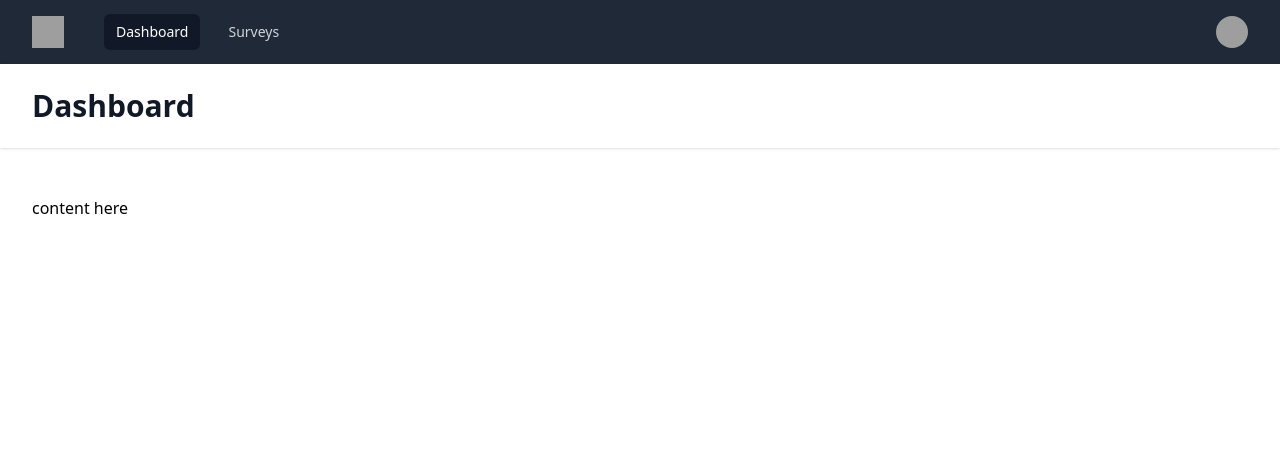
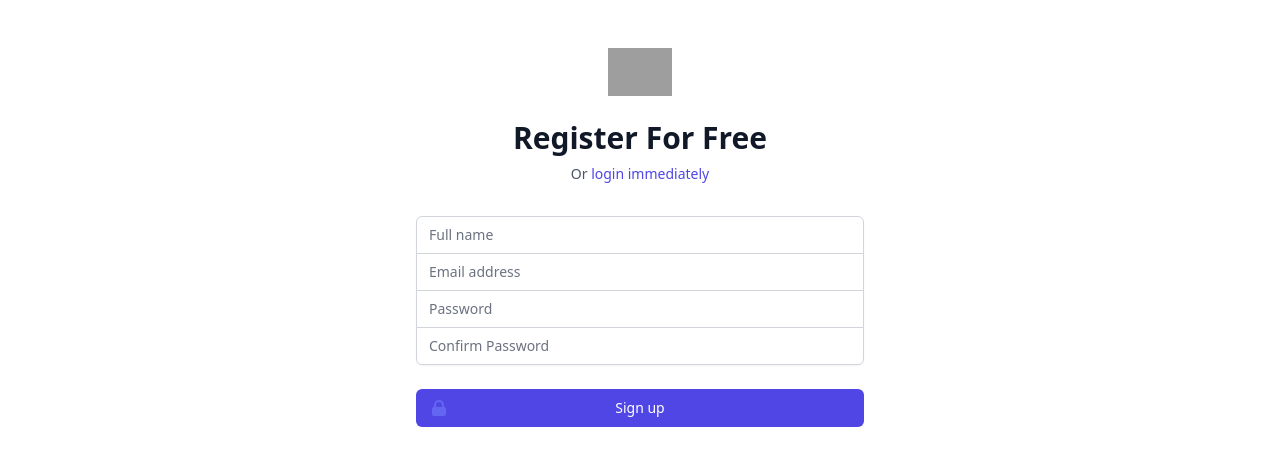
Before and after one commit to Qabas-mamari/laravel_survey, a Vue app in the folder vue/: page /register in a window 1280 px wide. Before the commit this address led to /dashboard. Shown: the top 466 px of the page. Built offline with nearby package versions, Linux system fonts and the light colour scheme; grey boxes are pictures that could not be loaded.

Commit message:
Signup on Frontend

```diff
--- a/vue/src/router/index.js
+++ b/vue/src/router/index.js
@@ -39,6 +39,7 @@
 });
 
 router.beforeEach((to, from, next)=> {
+  // console.log(to, from, next);
     // instead of having to check every route record with to.matched.some(record => record.meta.requiresAuth)
     // to.meta.requiresAuth -> to is desired page, check if it require auth and if the user is authenticated
   if(to.meta.requiresAuth && !store.state.user.token){ //if not
--- a/vue/src/store/index.js
+++ b/vue/src/store/index.js
@@ -3,22 +3,38 @@
 const store = createStore({
     state: {
         user: {
-            data:{
-                name: 'Tom Cook',
-                email: 'tom@example.com',
-                imageUrl:
-                    'https://images.unsplash.com/photo-1472099645785-5658abf4ff4e?ixlib=rb-1.2.1&ixid=eyJhcHBfaWQiOjEyMDd9&auto=format&fit=facearea&facepad=2&w=256&h=256&q=80',
-          },
-            token:122,
+            data:{},
+            token:sessionStorage.getItem("TOKEN"),
         }
     },
     getters: {},
-    actions: {},
+    actions: {
+        register({commit}, user){
+            return fetch(`http://127.0.0.1:8000/api/register`,{
+                headers: {
+                    "Content-Type": "application/json",
+                    Accept: "application/json",
+                },
+                method: "POST",
+                body: JSON.stringify(user),
+            })
+            .then((res) => res.json())
+            .then((res) => {
+                commit("setUser", res);
+                return res;
+            });
+        },
+    },
     mutations: {
         logout: (state) => {
             state.user.data = {};
             state.user.token = null;
-        }
+        },
+        setUser: (state, userData) => {
+            state.user.token = userData.token;
+            state.user.data = userData.user;
+            sessionStorage.setItem("TOKEN", userData.token);
+          },
     },
     modules: {}
 })
--- a/vue/src/views/Register.vue
+++ b/vue/src/views/Register.vue
@@ -9,28 +9,64 @@
       <router-link :to="{name: 'Login'}" class="font-medium text-indigo-600 hover:text-indigo-500">login immediately </router-link>
     </p>
   </div>
-  <form class="mt-8 space-y-6" action="#" method="POST">
+
+  <form class="mt-8 space-y-6" @submit="register">
     <input type="hidden" name="remember" value="true" />
     <div class="rounded-md shadow-sm -space-y-px">
       <div>
-        <label for="full-name" class="sr-only">Full name</label>
-        <input id="fullname" name="fullname" type="text" autocomplete="name" required=""
-          class="appearance-none rounded-none relative block w-full px-3 border border-gray-300 placeholder-gray-500 text-gray-900 rounded-t-md focus:outline-none focus:ring-indigo-500  focus:border-indigo-500 focus:z-10 sm:text-sm"
-          placeholder="Full name">
+        <label for="fullname" class="sr-only">Full Name</label>
+        <input
+          id="fullname"
+          name="name"
+          type="text"
+          autocomplete="name"
+          required=""
+          v-model="user.name"
+          class="appearance-none rounded-none relative block w-full px-3 py-2 border border-gray-300 placeholder-gray-500 text-gray-900 rounded-t-md focus:outline-none focus:ring-indigo-500 focus:border-indigo-500 focus:z-10 sm:text-sm"
+          placeholder="Full name"
+        />
       </div>
       <div>
         <label for="email-address" class="sr-only">Email address</label>
-        <input id="email-address" name="email" type="email" autocomplete="email" required=""
-          class="appearance-none rounded-none relative block w-full px-3 py-2 border border-gray-300 placeholder-gray-500 text-gray-900 rounded-t-md focus:outline-none focus:ring-indigo-500 focus:border-indigo-500 focus:z-10 sm:text-sm"
-          placeholder="Email address" />
+        <input
+          id="email-address"
+          name="email"
+          type="email"
+          autocomplete="email"
+          required=""
+          v-model="user.email"
+          class="appearance-none rounded-none relative block w-full px-3 py-2 border border-gray-300 placeholder-gray-500 text-gray-900 focus:outline-none focus:ring-indigo-500 focus:border-indigo-500 focus:z-10 sm:text-sm"
+          placeholder="Email address"
+        />
       </div>
       <div>
         <label for="password" class="sr-only">Password</label>
-        <input id="password" name="password" type="password" autocomplete="current-password" required=""
+        <input
+          id="password"
+          name="password"
+          type="password"
+          autocomplete="current-password"
+          required=""
+          v-model="user.password"
+          class="appearance-none rounded-none relative block w-full px-3 py-2 border border-gray-300 placeholder-gray-500 text-gray-900 focus:outline-none focus:ring-indigo-500 focus:border-indigo-500 focus:z-10 sm:text-sm"
+          placeholder="Password"
+        />
+      </div>
+      <div>
+        <label for="password_confirmation" class="sr-only">Password Confirmation</label>
+        <input
+          id="password_confirmation"
+          name="password_confirmation"
+          type="password"
+          autocomplete="current-password"
+          required=""
+          v-model="user.password_confirmation"
           class="appearance-none rounded-none relative block w-full px-3 py-2 border border-gray-300 placeholder-gray-500 text-gray-900 rounded-b-md focus:outline-none focus:ring-indigo-500 focus:border-indigo-500 focus:z-10 sm:text-sm"
-          placeholder="Password" />
+          placeholder="Confirm Password"
+        />
       </div>
     </div>
+
     <div>
       <button type="submit"
         class="group relative w-full flex justify-center py-2 px-4 border border-transparent text-sm font-medium rounded-md text-white bg-indigo-600 hover:bg-indigo-700 focus:outline-none focus:ring-2 focus:ring-offset-2 focus:ring-indigo-500">
@@ -45,4 +81,26 @@
 
 <script setup>
 import { LockClosedIcon } from '@heroicons/vue/solid'
+import store from "../store";
+import { useRouter } from "vue-router";
+
+const router = useRouter();
+const user = {
+  name: "",
+  email: "",
+  password: "",
+  password_confirmation: ""
+};
+
+function register(ev) {
+  ev.preventDefault(); //prevent the default behavior of refreshing the page
+  // Actions are triggered with the store.dispatch method
+  store
+    .dispatch("register", user)
+    .then(() => {
+      router.push({
+        name: "Dashboard",
+      });
+    })
+}
 </script>
```
Also changed, not shown: 2 other files (tests, documents, lock files or other folders).
